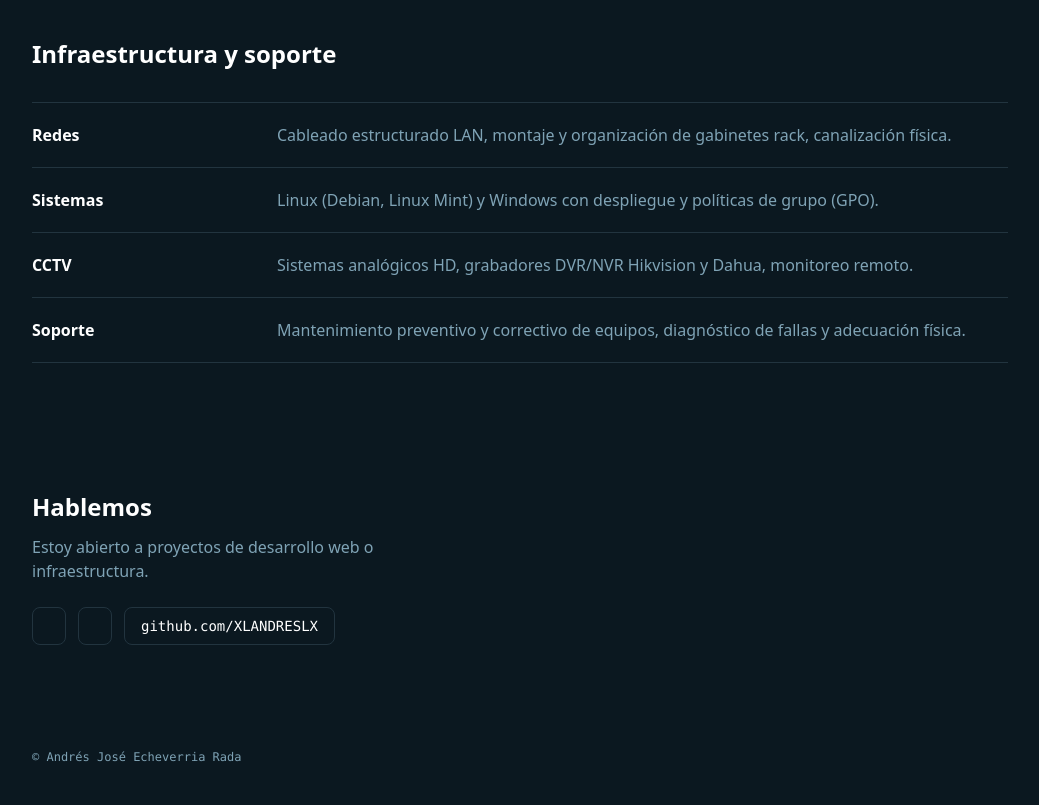
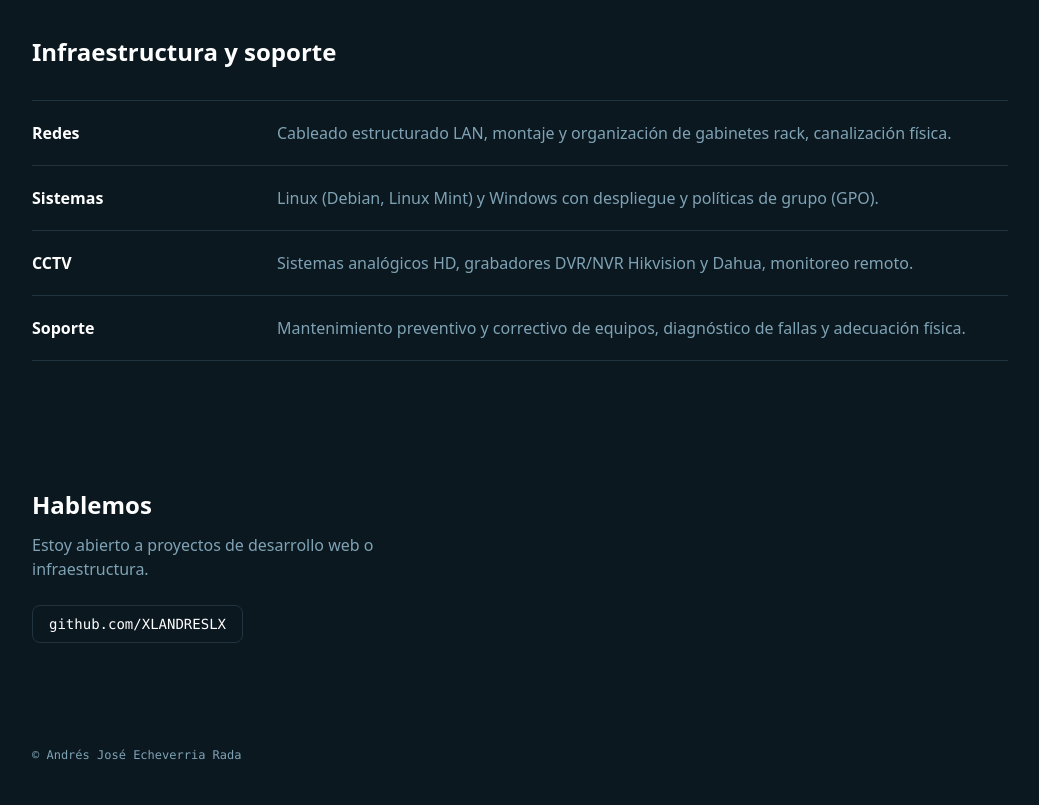
Before and after one commit to XLANDRESLX/XLANDRESLX, a plain HTML site: page docs/index.html in a window 1280 px wide. Shown: the part 1090-1895 px from the top of the page, without its empty margins (120-1159 px from the left). Drawn offline with Linux system fonts and the light colour scheme.

Commit message:
chore: eliminar correo y telefono de contacto

```diff
--- a/docs/index.html
+++ b/docs/index.html
@@ -24,7 +24,6 @@
     <p class="mt-5 max-w-md text-mist">Soy Andrés Echeverria, tecnólogo en Gestión de Sistemas Informáticos y estudiante de Ingeniería Informática en UNICARIBE. Hago software a medida con PHP y me encargo de redes LAN, servidores Linux y cámaras CCTV.</p>
     <div class="mt-8 flex flex-wrap gap-3">
       <a href="#proyectos" class="rounded-lg bg-cable px-5 py-3 font-semibold text-ink transition hover:brightness-110 focus-visible:outline focus-visible:outline-2 focus-visible:outline-offset-2 focus-visible:outline-white">Ver proyectos</a>
-      <a href="https://" class="rounded-lg border border-line px-5 py-3 text-white transition hover:border-sky focus-visible:outline focus-visible:outline-2 focus-visible:outline-offset-2 focus-visible:outline-sky">Escribir por WhatsApp</a>
     </div>
   </div>
   <div class="rounded-2xl border border-line bg-panel p-6" aria-hidden="true">
@@ -68,8 +67,6 @@
   <h2 class="text-2xl font-bold text-white">Hablemos</h2>
   <p class="mt-3 max-w-md text-mist">Estoy abierto a proyectos de desarrollo web o infraestructura.</p>
   <div class="mt-6 flex flex-wrap gap-3 font-mono text-sm">
-    <a class="rounded-lg border border-line px-4 py-2 text-white hover:border-cable focus-visible:outline focus-visible:outline-2 focus-visible:outline-cable" href="mailto:"></a>
-    <a class="rounded-lg border border-line px-4 py-2 text-white hover:border-cable focus-visible:outline focus-visible:outline-2 focus-visible:outline-cable" href="https://"></a>
     <a class="rounded-lg border border-line px-4 py-2 text-white hover:border-cable focus-visible:outline focus-visible:outline-2 focus-visible:outline-cable" href="https://github.com/XLANDRESLX">github.com/XLANDRESLX</a>
   </div>
 </section>
```
Also changed, not shown: README.md.
